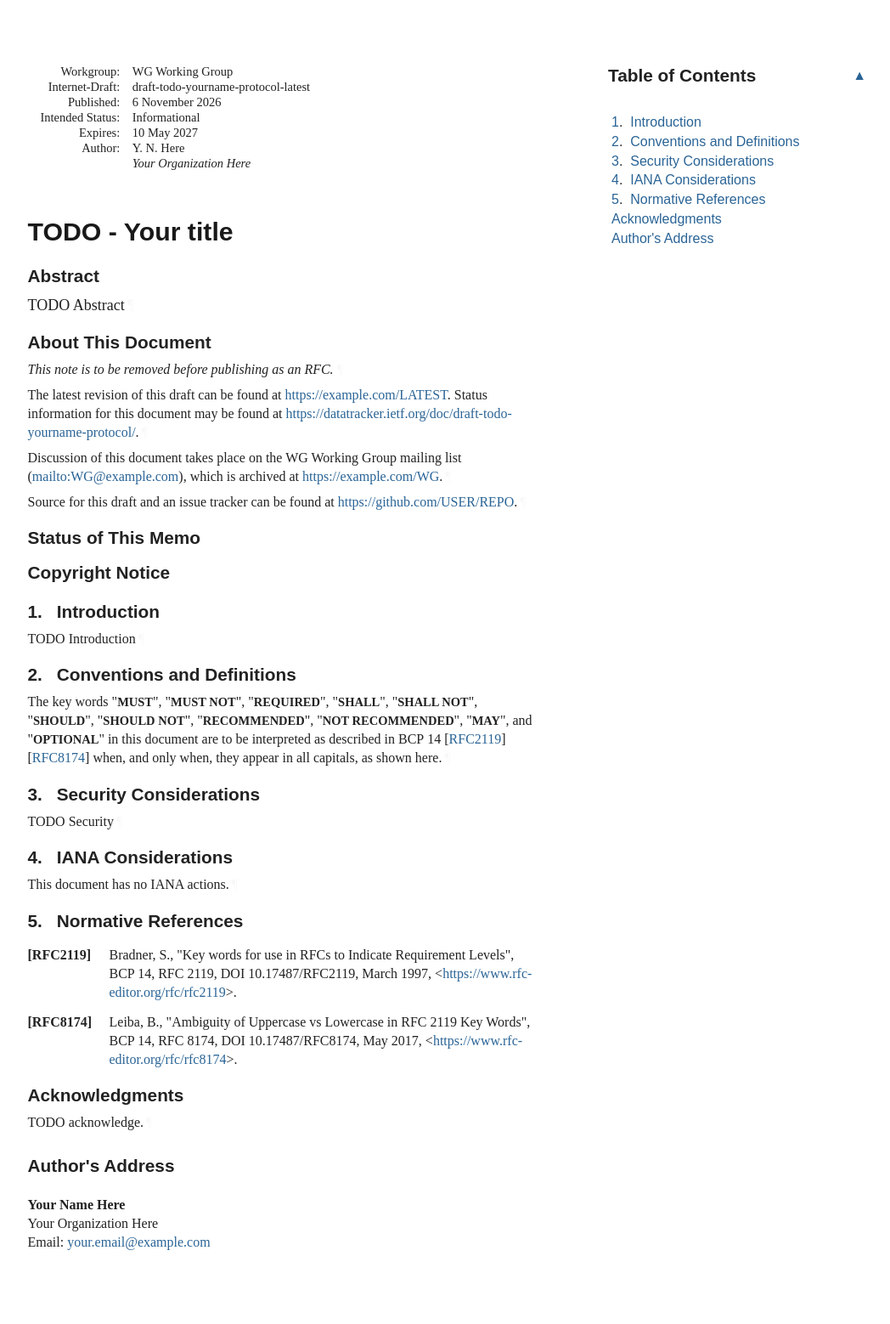
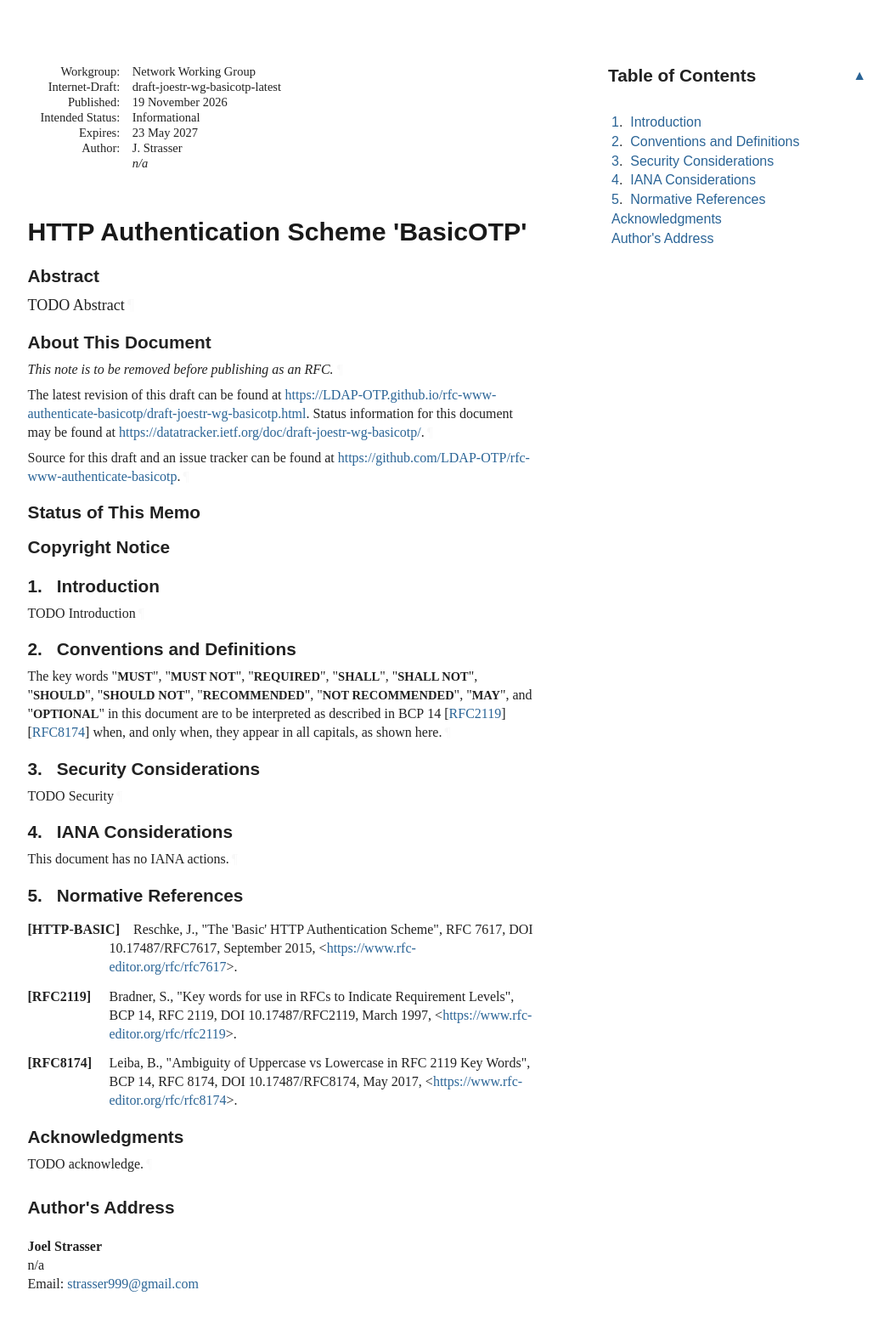
Before and after one commit to LDAP-OTP/rfc-www-authenticate-basicotp, a plain HTML site: page draft-joestr-wg-basicotp.html in a window 1280 px wide. Shown: the whole page at 85% size, without its empty margins (92-1140 px from the left). Drawn offline with Linux system fonts and the light colour scheme; a web font is replaced by a local one.

Commit message:
Script updating gh-pages from 5d65004. [ci skip]

```diff
--- a/draft-todo-yourname-protocol.html
+++ b/draft-joestr-wg-basicotp.html
@@ -4,32 +4,33 @@
 <meta charset="utf-8">
 <meta content="Common,Latin" name="scripts">
 <meta content="initial-scale=1.0" name="viewport">
-<title>TODO - Your title</title>
-<meta content="Your Name Here" name="author">
+<title>HTTP Authentication Scheme 'BasicOTP'</title>
+<meta content="Joel Strasser" name="author">
 <meta content="
        TODO Abstract
     " name="description">
 <meta content="xml2rfc 3.35.0" name="generator">
-<meta content="next generation" name="keyword">
-<meta content="unicorn" name="keyword">
-<meta content="AI-native" name="keyword">
-<meta content="draft-todo-yourname-protocol-latest" name="ietf.draft">
+<meta content="HTTP" name="keyword">
+<meta content="Authentication" name="keyword">
+<meta content="One-Time-Password" name="keyword">
+<meta content="OTP" name="keyword">
+<meta content="draft-joestr-wg-basicotp-latest" name="ietf.draft">
 <!-- Generator version information:
   xml2rfc 3.35.0
     Python 3.14.10
-    ConfigArgParse 1.9.0
+    ConfigArgParse 1.10.1
     google-i18n-address 3.1.1
     intervaltree 3.2.1
     Jinja2 3.1.6
     lxml 6.1.1
     natsort 8.4.0
-    platformdirs 4.14.3
+    platformdirs 4.14.7
     pycountry 24.6.1
     PyYAML 6.0.3
     requests 2.33.1
     wcwidth 0.9.4
 -->
-<link href="draft-todo-yourname-protocol.xml" rel="alternate" type="application/rfc+xml">
+<link href="draft-joestr-wg-basicotp.xml" rel="alternate" type="application/rfc+xml">
 <link href="#copyright" rel="license">
 <style type="text/css">@font-face {
   font-family: 'Lora';
@@ -1042,12 +1043,12 @@ svg {
 <table class="ears">
 <thead><tr>
 <td class="left">Internet-Draft</td>
-<td class="center">TODO - Abbreviation</td>
+<td class="center">HTTP Auth 'BasicOTP'</td>
 <td class="right">November 2026</td>
 </tr></thead>
 <tfoot><tr>
-<td class="left">Here</td>
-<td class="center">Expires 10 May 2027</td>
+<td class="left">Strasser</td>
+<td class="center">Expires 23 May 2027</td>
 <td class="right">[Page]</td>
 </tr></tfoot>
 </table>
@@ -1055,27 +1056,27 @@ svg {
 <div id="internal-metadata" class="document-information">
 <dl id="identifiers">
 <dt class="label-workgroup">Workgroup:</dt>
-<dd class="workgroup">WG Working Group</dd>
+<dd class="workgroup">Network Working Group</dd>
 <dt class="label-internet-draft">Internet-Draft:</dt>
-<dd class="internet-draft">draft-todo-yourname-protocol-latest</dd>
+<dd class="internet-draft">draft-joestr-wg-basicotp-latest</dd>
 <dt class="label-published">Published:</dt>
 <dd class="published">
-<time datetime="2026-11-06" class="published">6 November 2026</time>
+<time datetime="2026-11-19" class="published">19 November 2026</time>
     </dd>
 <dt class="label-intended-status">Intended Status:</dt>
 <dd class="intended-status">Informational</dd>
 <dt class="label-expires">Expires:</dt>
-<dd class="expires"><time datetime="2027-05-10">10 May 2027</time></dd>
+<dd class="expires"><time datetime="2027-05-23">23 May 2027</time></dd>
 <dt class="label-authors">Author:</dt>
 <dd class="authors">
 <div class="author">
-      <div class="author-name">Y. N. Here</div>
-<div class="org">Your Organization Here</div>
+      <div class="author-name">J. Strasser</div>
+<div class="org">n/a</div>
 </div>
 </dd>
 </dl>
 </div>
-<h1 id="title">TODO - Your title</h1>
+<h1 id="title">HTTP Authentication Scheme 'BasicOTP'</h1>
 <section id="section-abstract">
       <h2 id="abstract"><a href="#abstract" class="selfRef">Abstract</a></h2>
 <p id="section-abstract-1">TODO Abstract<a href="#section-abstract-1" class="pilcrow">¶</a></p>
@@ -1086,14 +1087,10 @@ svg {
       </h2>
 <p id="section-note.1-1">This note is to be removed before publishing as an RFC.<a href="#section-note.1-1" class="pilcrow">¶</a></p>
 <p id="section-note.1-2">
-        The latest revision of this draft can be found at <span><a href="https://example.com/LATEST">https://example.com/LATEST</a></span>.
-        Status information for this document may be found at <span><a href="https://datatracker.ietf.org/doc/draft-todo-yourname-protocol/">https://datatracker.ietf.org/doc/draft-todo-yourname-protocol/</a></span>.<a href="#section-note.1-2" class="pilcrow">¶</a></p>
-<p id="section-note.1-3">
-        Discussion of this document takes place on the
-        WG Working Group mailing list (<span><a href="mailto:WG@example.com">mailto:WG@example.com</a></span>),
-        which is archived at <span><a href="https://example.com/WG">https://example.com/WG</a></span>.<a href="#section-note.1-3" class="pilcrow">¶</a></p>
-<p id="section-note.1-4">Source for this draft and an issue tracker can be found at
-        <span><a href="https://github.com/USER/REPO">https://github.com/USER/REPO</a></span>.<a href="#section-note.1-4" class="pilcrow">¶</a></p>
+        The latest revision of this draft can be found at <span><a href="https://LDAP-OTP.github.io/rfc-www-authenticate-basicotp/draft-joestr-wg-basicotp.html">https://LDAP-OTP.github.io/rfc-www-authenticate-basicotp/draft-joestr-wg-basicotp.html</a></span>.
+        Status information for this document may be found at <span><a href="https://datatracker.ietf.org/doc/draft-joestr-wg-basicotp/">https://datatracker.ietf.org/doc/draft-joestr-wg-basicotp/</a></span>.<a href="#section-note.1-2" class="pilcrow">¶</a></p>
+<p id="section-note.1-3">Source for this draft and an issue tracker can be found at
+        <span><a href="https://github.com/LDAP-OTP/rfc-www-authenticate-basicotp">https://github.com/LDAP-OTP/rfc-www-authenticate-basicotp</a></span>.<a href="#section-note.1-3" class="pilcrow">¶</a></p>
 </section>
 <div id="status-of-memo">
 <section id="section-boilerplate.1">
@@ -1114,7 +1111,7 @@ svg {
         time. It is inappropriate to use Internet-Drafts as reference
         material or to cite them other than as "work in progress."<a href="#section-boilerplate.1-3" class="pilcrow">¶</a></p>
 <p id="section-boilerplate.1-4">
-        This Internet-Draft will expire on 10 May 2027.<a href="#section-boilerplate.1-4" class="pilcrow">¶</a></p>
+        This Internet-Draft will expire on 23 May 2027.<a href="#section-boilerplate.1-4" class="pilcrow">¶</a></p>
 </section>
 </div>
 <div id="copyright">
@@ -1131,10 +1128,7 @@ svg {
             (<span><a href="https://trustee.ietf.org/license-info">https://trustee.ietf.org/license-info</a></span>) in effect on the date of
             publication of this document. Please review these documents
             carefully, as they describe your rights and restrictions with
-            respect to this document. Code Components extracted from this
-            document must include Revised BSD License text as described in
-            Section 4.e of the Trust Legal Provisions and are provided without
-            warranty as described in the Revised BSD License.<a href="#section-boilerplate.2-2" class="pilcrow">¶</a></p>
+            respect to this document.<a href="#section-boilerplate.2-2" class="pilcrow">¶</a></p>
 </section>
 </div>
 <div id="toc">
@@ -1209,6 +1203,10 @@ appear in all capitals, as shown here.<a href="#section-2-1" class="pilcrow">¶<
 <a href="#section-5" class="section-number selfRef">5. </a><a href="#name-normative-references" class="section-name selfRef">Normative References</a>
       </h2>
 <dl class="references">
+<dt id="HTTP-BASIC">[HTTP-BASIC]</dt>
+      <dd>
+<span class="refAuthor">Reschke, J.</span>, <span class="refTitle">"The 'Basic' HTTP Authentication Scheme"</span>, <span class="seriesInfo">RFC 7617</span>, <span class="seriesInfo">DOI 10.17487/RFC7617</span>, <time datetime="2015-09" class="refDate">September 2015</time>, <span>&lt;<a href="https://www.rfc-editor.org/rfc/rfc7617">https://www.rfc-editor.org/rfc/rfc7617</a>&gt;</span>. </dd>
+<dd class="break"></dd>
 <dt id="RFC2119">[RFC2119]</dt>
       <dd>
 <span class="refAuthor">Bradner, S.</span>, <span class="refTitle">"Key words for use in RFCs to Indicate Requirement Levels"</span>, <span class="seriesInfo">BCP 14</span>, <span class="seriesInfo">RFC 2119</span>, <span class="seriesInfo">DOI 10.17487/RFC2119</span>, <time datetime="1997-03" class="refDate">March 1997</time>, <span>&lt;<a href="https://www.rfc-editor.org/rfc/rfc2119">https://www.rfc-editor.org/rfc/rfc2119</a>&gt;</span>. </dd>
@@ -1234,11 +1232,11 @@ appear in all capitals, as shown here.<a href="#section-2-1" class="pilcrow">¶<
 <a href="#name-authors-address" class="section-name selfRef">Author's Address</a>
       </h2>
 <address class="vcard">
-        <div dir="auto" class="left"><span class="fn nameRole">Your Name Here</span></div>
-<div dir="auto" class="left"><span class="org">Your Organization Here</span></div>
+        <div dir="auto" class="left"><span class="fn nameRole">Joel Strasser</span></div>
+<div dir="auto" class="left"><span class="org">n/a</span></div>
 <div class="email">
 <span>Email:</span>
-<a href="mailto:your.email@example.com" class="email">your.email@example.com</a>
+<a href="mailto:strasser999@gmail.com" class="email">strasser999@gmail.com</a>
 </div>
 </address>
 </section>
```
Also changed, not shown: index.html (+4 -4 lines), draft-joestr-wg-basicotp.txt.
